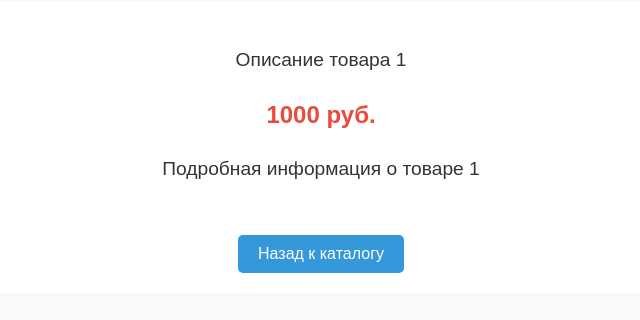
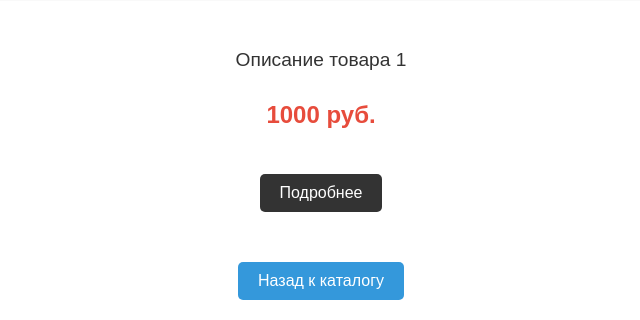
Before and after one commit to badtripdude/shopsite, a Flask app: page /product/1 in a window 1280 px wide. Shown: the part 664-984 px from the top of the page, without its empty margins (319-959 px from the left). Before the commit the page ends 937 px from the top, so only its background shows below. Run offline with Flask 3, Linux system fonts and the light colour scheme.

Commit message:
added animation for button "подробнее" in  /product/n
added hiding button  "подробнее" in product cards  /product/n

```diff
--- a/static/styles2.css
+++ b/static/styles2.css
@@ -70,3 +70,34 @@ a:hover {
 .details {
     margin-bottom: 20px;
 }
+
+
+/* кнопка подробнее */
+button {
+    background-color: #333;
+    color: #fff;
+    padding: 10px 20px;
+    border: none;
+    border-radius: 5px;
+    cursor: pointer;
+    font-size: 1em;
+    margin-top: 20px;
+    transition: background-color 0.3s ease;
+}
+
+button:hover {
+    background-color: #555;
+}
+
+/* Дополнительная информация с плавным раскрытием */
+.details {
+    max-height: 0;
+    overflow: hidden;
+    opacity: 0;
+    transition: max-height 0.5s ease, opacity 0.5s ease;
+}
+
+.details.show {
+    max-height: 500px; /* Установите подходящую максимальную высоту */
+    opacity: 1;
+}
--- a/templates/product_detail.html
+++ b/templates/product_detail.html
@@ -9,13 +9,37 @@
 <body>
     <div class="container">
         <h1>{{ product['name'] }}</h1>
-        <img src="{{ url_for('static', filename=product['image']) }}" >
+        <img src="{{ url_for('static', filename=product['image']) }}" alt="{{ product['name'] }}">
         <p>{{ product['description'] }}</p>
         <p class="price">{{ product['price'] }}</p>
-        <div class="details">
+
+        <!-- Кнопка для отображения/скрытия подробностей -->
+        <button id="details-button" onclick="toggleDetails()">Подробнее</button>
+
+        <!-- Скрытый блок с подробной информацией -->
+        <div id="product-details" class="details">
             <p>{{ product['details'] }}</p>
         </div>
+
         <a href="{{ url_for('index') }}">Назад к каталогу</a>
     </div>
+
+
+<!-- скрипт для кнопки -->
+    <script>
+        function toggleDetails() {
+            var details = document.getElementById('product-details');
+            var button = document.getElementById('details-button');
+            if (details.classList.contains('show')) {
+                details.classList.remove('show');
+                button.textContent = 'Подробнее';
+            } else {
+                details.classList.add('show');
+                button.textContent = 'Скрыть';
+            }
+        }
+    </script>
+
+
 </body>
 </html>
```
